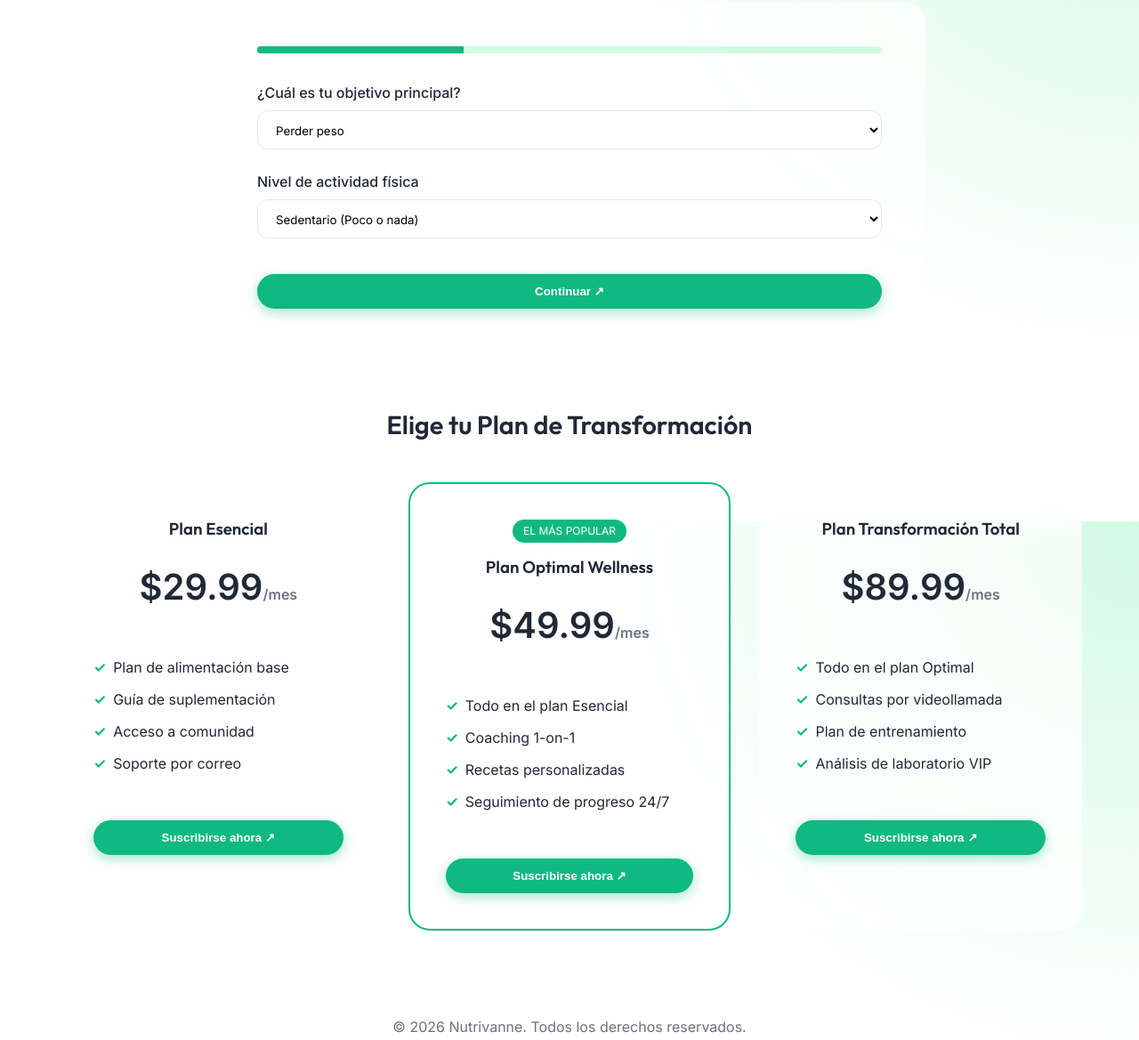
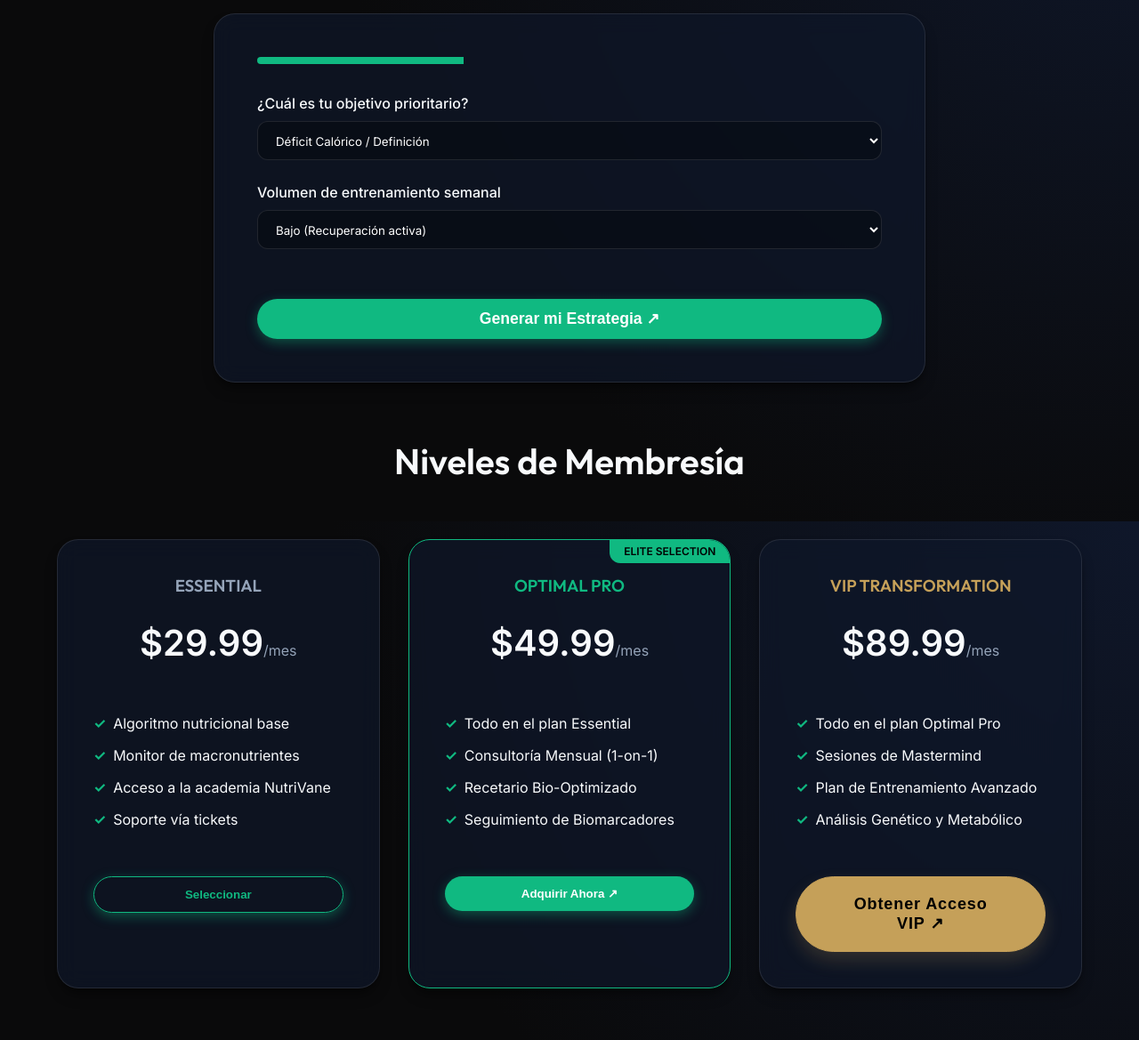
Before and after one commit to King5upah/nutrivanne-facelift, a website built with Vite: page index.html in a window 1280 px wide. Shown: the part 1014-2183 px from the top of the page at 89% size. Built offline with nearby package versions, Linux system fonts and the light colour scheme.

Commit message:
feat: New premium Dark Mode landing page proposal

```diff
--- a/src/main.js
+++ b/src/main.js
@@ -15,26 +15,26 @@
     <section class="billboard-hero glass">
       <div class="billboard-image"></div>
       <div class="billboard-content">
-        <div class="billboard-tag">Programa Personalizado</div>
+        <div class="billboard-tag">Nutrición de Élite</div>
         <h1 class="billboard-title">TRANSFORMA-T</h1>
-        <h2 class="billboard-subtitle">Tu estrategia personalizada de nutrición y entrenamiento</h2>
-        <p class="billboard-desc">Diseñado según tu cuerpo, tu estado actual y tus objetivos reales.</p>
+        <h2 class="billboard-subtitle">Tu estrategia maestra de nutrición y rendimiento</h2>
+        <p class="billboard-desc">Un enfoque científico diseñado para tu cuerpo, tu metabolismo y tus objetivos reales.</p>
 
         <ul class="billboard-features">
-          <li>Evaluación personalizada</li>
-          <li>Plan nutricional estructurado</li>
-          <li>Entrenamiento estratégico</li>
-          <li>Seguimiento profesional</li>
+          <li>Perfil Metabólico</li>
+          <li>Macronutrientes Dinámicos</li>
+          <li>Entrenamiento de Fuerza</li>
+          <li>Bio-Feedback 24/7</li>
         </ul>
 
-        <a href="#plans" class="btn btn-gold">INICIAR MI TRANSFORMACIÓN ↗</a>
-        <p style="margin-top: 1rem; font-size: 0.875rem; color: var(--text-muted);">Programa activo todo el año.</p>
+        <a href="#plans" class="btn btn-gold">INICIAR TRANSFORMACIÓN PRO ↗</a>
+        <p style="margin-top: 1.5rem; font-size: 0.875rem; color: var(--text-muted); opacity: 0.8;">Acceso exclusivo a la plataforma personalizada.</p>
       </div>
     </section>
 
     <section class="assessment-section">
-      <h2 style="text-align: center;">Tu Valoración Personalizada</h2>
-      <p style="text-align: center; color: var(--text-muted);">Cuéntanos sobre ti para crear el plan perfecto.</p>
+      <h2 style="text-align: center; color: var(--gold); margin-bottom: 0.5rem;">Forja tu Destino</h2>
+      <p style="text-align: center; color: var(--text-muted); margin-bottom: 3rem;">Define tus metas para que nuestro motor de IA personalice tu plan.</p>
 
       <div class="assessment-card glass">
         <div class="progress-bar">
@@ -43,77 +43,81 @@
 
         <form id="assessment-form">
           <div class="form-group">
-            <label for="goal">¿Cuál es tu objetivo principal?</label>
-            <select id="goal" class="form-control">
-              <option value="weight-loss">Perder peso</option>
-              <option value="muscle-gain">Ganar masa muscular</option>
-              <option value="wellness">Bienestar general</option>
-              <option value="energy">Aumentar energía</option>
+            <label for="goal">¿Cuál es tu objetivo prioritario?</label>
+            <select id="goal" class="form-control" style="background: rgba(0,0,0,0.3); color: white; border-color: var(--glass-border);">
+              <option value="weight-loss">Déficit Calórico / Definición</option>
+              <option value="muscle-gain">Hipertrofia / Fuerza</option>
+              <option value="wellness">Longevidad / Salud</option>
+              <option value="energy">Rendimiento Atlético</option>
             </select>
           </div>
 
           <div class="form-group">
-            <label for="activity">Nivel de actividad física</label>
-            <select id="activity" class="form-control">
-              <option value="sedentary">Sedentario (Poco o nada)</option>
-              <option value="moderate">Moderado (2-3 días/sem)</option>
-              <option value="active">Activo (4-5 días/sem)</option>
-              <option value="elite">Atleta (6+ días/sem)</option>
+            <label for="activity">Volumen de entrenamiento semanal</label>
+            <select id="activity" class="form-control" style="background: rgba(0,0,0,0.3); color: white; border-color: var(--glass-border);">
+              <option value="sedentary">Bajo (Recuperación activa)</option>
+              <option value="moderate">Moderado (3-4 sesiones)</option>
+              <option value="active">Intenso (5-6 sesiones)</option>
+              <option value="elite">Elite (Dobles sesiones)</option>
             </select>
           </div>
 
-          <button type="button" class="btn btn-primary" style="width: 100%; margin-top: 1rem;" onclick="alert('Generando tu perfil nutricional...')">Continuar ↗</button>
+          <button type="button" class="btn btn-primary" style="width: 100%; margin-top: 2rem; font-size: 1.1rem;" onclick="alert('Analizando datos biométricos...')">Generar mi Estrategia ↗</button>
         </form>
       </div>
     </section>
 
     <section id="plans">
-      <h2 style="text-align: center; margin-bottom: 3rem;">Elige tu Plan de Transformación</h2>
+      <h2 style="text-align: center; margin-bottom: 4rem; font-size: 2.5rem;">Niveles de Membresía</h2>
       <div class="plans-grid">
         <!-- Plan Básico -->
         <article class="plan-card glass">
-          <h3>Plan Esencial</h3>
-          <p class="plan-price">$29.99<span style="font-size: 1rem; color: var(--text-muted);">/mes</span></p>
+          <h3 style="color: var(--text-muted);">ESSENTIAL</h3>
+          <p class="plan-price">$29.99<span style="font-size: 1rem; color: var(--text-muted); font-weight: 400;">/mes</span></p>
           <ul class="plan-features">
-            <li>Plan de alimentación base</li>
-            <li>Guía de suplementación</li>
-            <li>Acceso a comunidad</li>
-            <li>Soporte por correo</li>
+            <li>Algoritmo nutricional base</li>
+            <li>Monitor de macronutrientes</li>
+            <li>Acceso a la academia NutriVane</li>
+            <li>Soporte vía tickets</li>
           </ul>
-          <button class="btn btn-primary" onclick="alert('Iniciando checkout seguro...')">Suscribirse ahora ↗</button>
+          <button class="btn btn-primary" style="background: transparent; border: 1px solid var(--primary); color: var(--primary);" onclick="alert('Iniciando checkout...')">Seleccionar</button>
         </article>
 
         <!-- Plan Premium -->
-        <article class="plan-card glass" style="border: 2px solid var(--primary);">
-          <div style="background: var(--primary); color: white; padding: 4px 12px; border-radius: 999px; font-size: 0.75rem; width: fit-content; margin: 0 auto 1rem;">EL MÁS POPULAR</div>
-          <h3>Plan Optimal Wellness</h3>
-          <p class="plan-price">$49.99<span style="font-size: 1rem; color: var(--text-muted);">/mes</span></p>
+        <article class="plan-card glass" style="border: 1px solid var(--primary); position: relative; overflow: hidden;">
+          <div style="background: var(--primary); color: black; padding: 4px 16px; font-size: 0.75rem; font-weight: 800; position: absolute; top: 0; right: 0; border-radius: 0 0 0 12px;">ELITE SELECTION</div>
+          <h3 style="color: var(--primary);">OPTIMAL PRO</h3>
+          <p class="plan-price">$49.99<span style="font-size: 1rem; color: var(--text-muted); font-weight: 400;">/mes</span></p>
           <ul class="plan-features">
-            <li>Todo en el plan Esencial</li>
-            <li>Coaching 1-on-1</li>
-            <li>Recetas personalizadas</li>
-            <li>Seguimiento de progreso 24/7</li>
+            <li>Todo en el plan Essential</li>
+            <li>Consultoría Mensual (1-on-1)</li>
+            <li>Recetario Bio-Optimizado</li>
+            <li>Seguimiento de Biomarcadores</li>
           </ul>
-          <button class="btn btn-primary" onclick="alert('Iniciando checkout seguro...')">Suscribirse ahora ↗</button>
+          <button class="btn btn-primary" onclick="alert('Iniciando checkout...')">Adquirir Ahora ↗</button>
         </article>
 
         <!-- Plan Elite -->
         <article class="plan-card glass">
-          <h3>Plan Transformación Total</h3>
-          <p class="plan-price">$89.99<span style="font-size: 1rem; color: var(--text-muted);">/mes</span></p>
+          <h3 style="color: var(--gold);">VIP TRANSFORMATION</h3>
+          <p class="plan-price">$89.99<span style="font-size: 1rem; color: var(--text-muted); font-weight: 400;">/mes</span></p>
           <ul class="plan-features">
-            <li>Todo en el plan Optimal</li>
-            <li>Consultas por videollamada</li>
-            <li>Plan de entrenamiento</li>
-            <li>Análisis de laboratorio VIP</li>
+            <li>Todo en el plan Optimal Pro</li>
+            <li>Sesiones de Mastermind</li>
+            <li>Plan de Entrenamiento Avanzado</li>
+            <li>Análisis Genético y Metabólico</li>
           </ul>
-          <button class="btn btn-primary" onclick="alert('Iniciando checkout seguro...')">Suscribirse ahora ↗</button>
+          <button class="btn btn-gold" onclick="alert('Iniciando checkout...')">Obtener Acceso VIP ↗</button>
         </article>
       </div>
     </section>
   </main>
 
-  <footer style="margin-top: 4rem; padding: 2rem 0; text-align: center; color: var(--text-muted);">
-    <p>&copy; 2026 Nutrivanne. Todos los derechos reservados.</p>
+  <footer style="margin-top: 8rem; padding: 4rem 0; text-align: center; border-top: 1px solid var(--glass-border);">
+    <div class="logo" style="justify-content: center; margin-bottom: 1.5rem;">
+      <img src="/logo.jpg" alt="Nutrivanne Logo" style="height: 24px; width: auto; opacity: 0.7;">
+      <span style="opacity: 0.7;">Nutrivanne</span>
+    </div>
+    <p style="color: var(--text-muted); font-size: 0.875rem;">&copy; 2026 Nutrivanne. Precision Nutrition & Peak Performance.</p>
   </footer>
 `;
--- a/src/style.css
+++ b/src/style.css
@@ -1,15 +1,17 @@
 :root {
   --primary: #10b981;
+  --primary-glow: rgba(16, 185, 129, 0.4);
   --primary-dark: #059669;
-  --primary-light: #d1fae5;
-  --bg: #ffffff;
-  --surface: rgba(255, 255, 255, 0.7);
-  --glass-border: rgba(255, 255, 255, 0.4);
-  --text-main: #1f2937;
-  --text-muted: #6b7280;
-  --shadow-sm: 0 1px 2px 0 rgba(0, 0, 0, 0.05);
-  --shadow: 0 4px 6px -1px rgba(0, 0, 0, 0.1), 0 2px 4px -1px rgba(0, 0, 0, 0.06);
-  --shadow-lg: 0 10px 15px -3px rgba(0, 0, 0, 0.1), 0 4px 6px -2px rgba(0, 0, 0, 0.05);
+  --gold: #c5a059;
+  --bg: #0a0a0b;
+  --bg-offset: #0f172a;
+  --surface: rgba(15, 23, 42, 0.7);
+  --glass-border: rgba(255, 255, 255, 0.1);
+  --text-main: #f8fafc;
+  --text-muted: #94a3b8;
+  --shadow-sm: 0 1px 2px 0 rgba(0, 0, 0, 0.5);
+  --shadow: 0 4px 6px -1px rgba(0, 0, 0, 0.3), 0 2px 4px -1px rgba(0, 0, 0, 0.2);
+  --shadow-lg: 0 10px 15px -3px rgba(0, 0, 0, 0.4), 0 4px 6px -2px rgba(0, 0, 0, 0.3);
 
   --font-main: 'Inter', system-ui, -apple-system, sans-serif;
   --font-heading: 'Outfit', sans-serif;
@@ -29,8 +31,9 @@
 
 body {
   min-height: 100vh;
-  background: radial-gradient(circle at top right, var(--primary-light) 0%, #ffffff 40%);
+  background: radial-gradient(circle at top right, var(--bg-offset) 0%, var(--bg) 60%);
   background-attachment: fixed;
+  color: var(--text-main);
 }
 
 #app {
@@ -68,6 +71,7 @@
   -webkit-backdrop-filter: blur(12px);
   border: 1px solid var(--glass-border);
   border-radius: 1.5rem;
+  box-shadow: var(--shadow-lg);
 }
 
 .btn {
@@ -261,13 +265,13 @@
   align-items: center;
   gap: 3rem;
   padding: 5rem 3rem;
-  background: linear-gradient(to right, #ffffff, #f9fafb);
+  background: linear-gradient(135deg, rgba(15, 23, 42, 0.9), rgba(10, 10, 11, 0.9));
   border-radius: 2.5rem;
   margin: 2rem 0;
   overflow: hidden;
-  box-shadow: var(--shadow-lg);
+  box-shadow: 0 25px 50px -12px rgba(0, 0, 0, 0.5);
   position: relative;
-  border: 1px solid rgba(0, 0, 0, 0.05);
+  border: 1px solid var(--glass-border);
 }
 
 .billboard-content {
@@ -299,15 +303,16 @@
 .billboard-title {
   font-size: 4.5rem;
   font-weight: 800;
-  color: #111827;
+  color: var(--text-main);
   margin-bottom: 1.25rem;
   line-height: 0.95;
   letter-spacing: -0.04em;
+  text-shadow: 0 0 20px rgba(16, 185, 129, 0.1);
 }
 
 .billboard-subtitle {
   font-size: 1.75rem;
-  color: #374151;
+  color: var(--text-muted);
   margin-bottom: 1.5rem;
   line-height: 1.2;
   font-weight: 500;
@@ -343,20 +348,20 @@
 }
 
 .btn-gold {
-  background: #111827;
-  color: #ffffff;
+  background: var(--gold);
+  color: #000;
   padding: 1.25rem 3rem;
   font-size: 1.125rem;
   letter-spacing: 0.05em;
-  border: 1px solid #111827;
-  box-shadow: 0 10px 20px rgba(0, 0, 0, 0.1);
+  border: 1px solid var(--gold);
+  box-shadow: 0 10px 20px rgba(197, 160, 89, 0.2);
 }
 
 .btn-gold:hover {
   background: transparent;
-  color: #111827;
+  color: var(--gold);
   transform: translateY(-4px);
-  box-shadow: 0 15px 30px rgba(0, 0, 0, 0.15);
+  box-shadow: 0 15px 30px rgba(197, 160, 89, 0.3);
 }
 
 @media (max-width: 1024px) {
```
